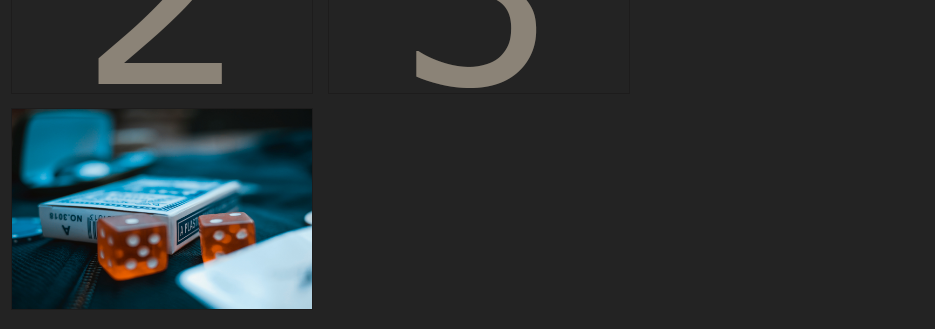
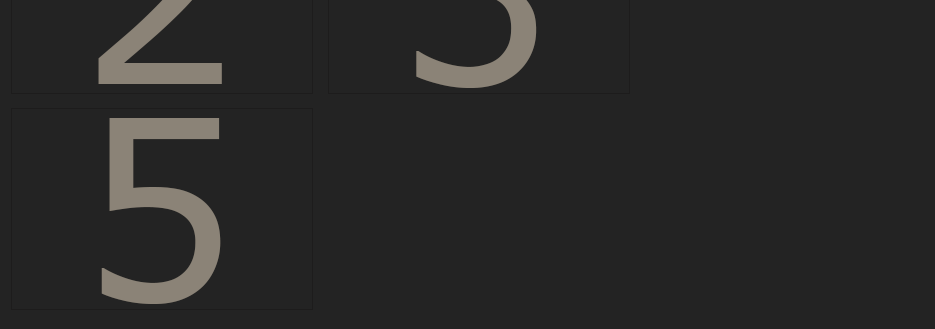
Before and after one commit to zashurazxz/xavier.github.io, a plain HTML site: page index.html in a window 1280 px wide. Shown: the part 410-739 px from the top of the page, 345-1280 px from the left. Drawn offline with Linux system fonts and the light colour scheme.

Commit message:
new project

```diff
--- a/index.html
+++ b/index.html
@@ -82,11 +82,12 @@
         <div class="flip-box">
             <div class="flip-box-inner">
                 <div class="flip-box-front">
-                    <img src="Dice.jpg" alt="Dice and cards" style="width:300px;height:200px">
+                    <img src="number-5.png" alt="Group Project" style="width:300px;height:200px">
                 </div>
                 <div class="flip-box-back">
-                    <h2>This is a placeholder</h2>
-                    <p>This is a temporary empty card for future works</p>
+                    <h2>Javascript / Jquery project</h2>
+                    <p>This site was made using mostly Javascript to test design and efficiency in coding</p>
+                    <a href="https://final-project-oavvuqadzs.now.sh/">Javascript/Jquery</a>
                 </div>
             </div>
         </div>
```
